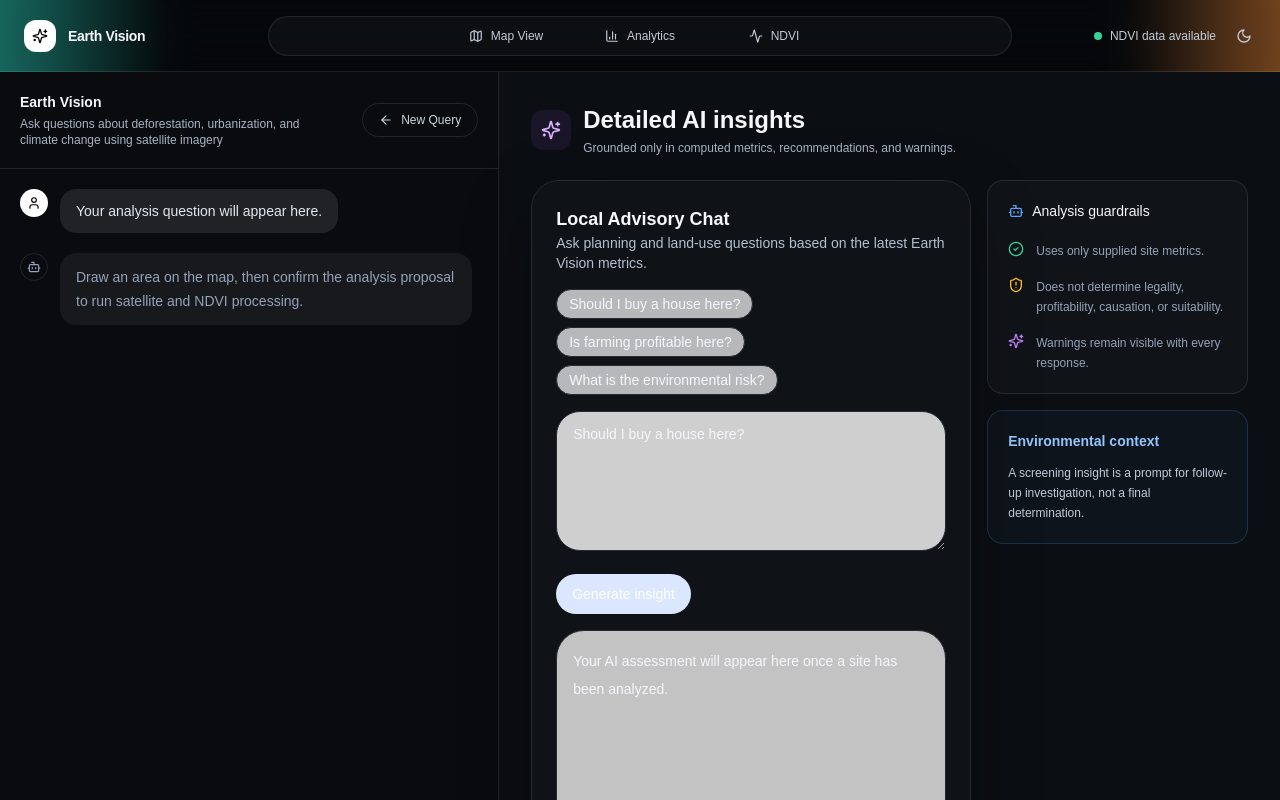
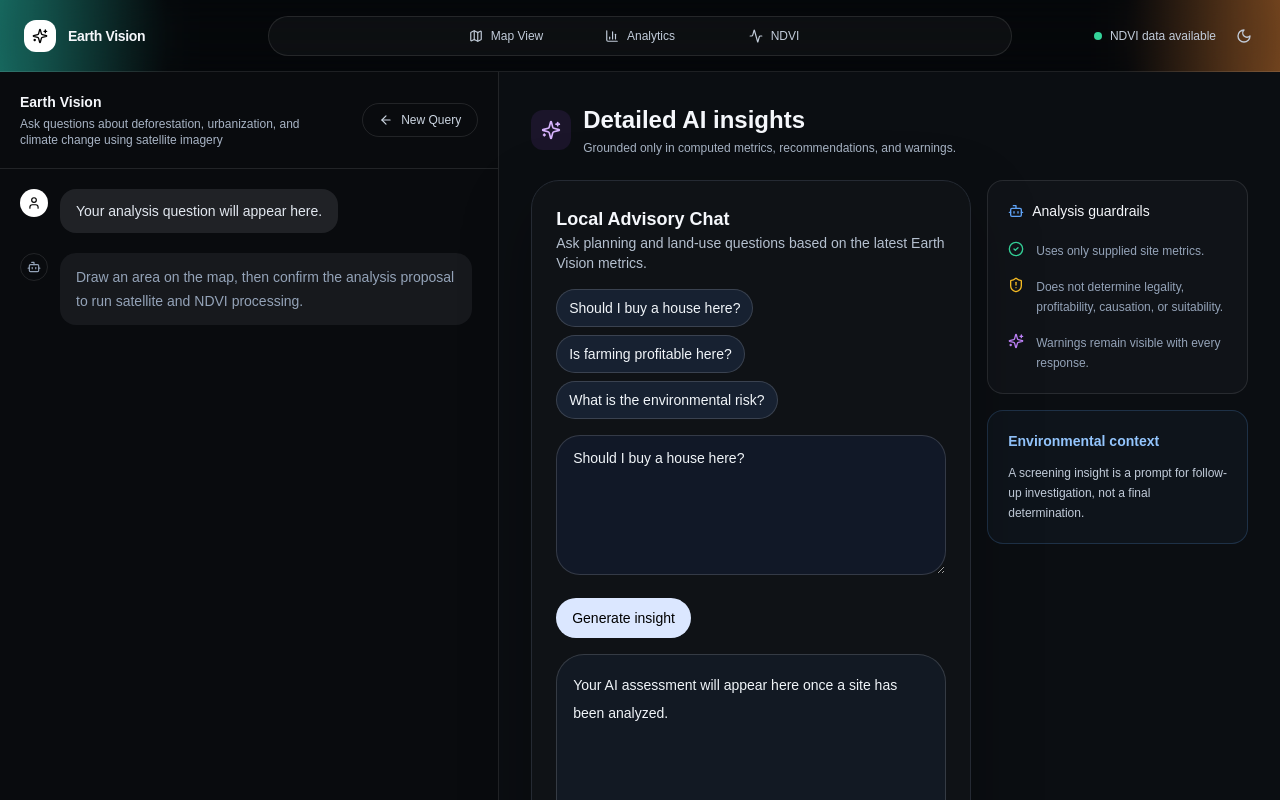
Before and after one commit to aarnav2k5/earth_vision, a Next.js app in the folder frontend/: page /ai-chat in a window 1280 px wide. Shown: the top 800 px of the page. Built offline with nearby package versions, Linux system fonts and the light colour scheme; no server answers.

Commit message:
fix visibility of change highlight comparison component

```diff
--- a/frontend/components/ai-chat-panel.tsx
+++ b/frontend/components/ai-chat-panel.tsx
@@ -78,7 +78,7 @@ export function AiChatPanel() {
               key={item}
               type="button"
               onClick={() => setQuestion(item)}
-              className="rounded-full border border-border bg-white/70 px-3 py-1 text-sm text-foreground hover:bg-white"
+              className="rounded-full border border-white/15 bg-[#172131] px-3 py-2 text-sm text-slate-100 hover:bg-[#233149]"
             >
               {item}
             </button>
@@ -88,12 +88,12 @@ export function AiChatPanel() {
         <Button onClick={handleSubmit} disabled={loading}>
           {loading ? "Thinking..." : "Generate insight"}
         </Button>
-        {analysis ? <details className="rounded-2xl border border-border bg-white/60 p-3 text-xs text-muted">
-          <summary className="cursor-pointer font-medium text-foreground">What is sent to Groq?</summary>
-          <p className="mt-2 leading-5">Only this typed follow-up question and the latest server-generated analysis context are sent: scene IDs and processing version, before/after acquisition dates and cloud cover, before/after NDVI and NDWI means/deltas, vegetation/urban/water percentages, OpenCV image-difference coverage and region count, change intensity, valid AOI coverage, approximate area, thresholds, deterministic recommendations, and warnings. Raw image bytes, preview URLs, masks, and AOI geometry are not sent to the text model.</p>
+        {analysis ? <details className="rounded-2xl border border-white/15 bg-[#121923] p-3 text-xs text-slate-200">
+          <summary className="cursor-pointer font-medium text-white">What is sent to Groq?</summary>
+          <p className="mt-2 leading-5 text-slate-300">Only this typed follow-up question and the latest server-generated analysis context are sent: scene IDs and processing version, before/after acquisition dates and cloud cover, before/after NDVI and NDWI means/deltas, vegetation/urban/water percentages, OpenCV image-difference coverage and region count, change intensity, valid AOI coverage, approximate area, thresholds, deterministic recommendations, and warnings. Raw image bytes, preview URLs, masks, and AOI geometry are not sent to the text model.</p>
         </details> : null}
-        {error ? <p className="text-sm text-red-600">{error}</p> : null}
-        <div className="min-h-[240px] whitespace-pre-line rounded-[28px] border border-border bg-white/75 p-4 text-sm leading-7 text-foreground">
+        {error ? <p className="text-sm text-red-300">{error}</p> : null}
+        <div className="min-h-[240px] whitespace-pre-line rounded-[28px] border border-white/15 bg-[#121923] p-4 text-sm leading-7 text-slate-100">
           {answer || "Your AI assessment will appear here once a site has been analyzed."}
         </div>
       </CardContent>
--- a/frontend/components/change-highlight-comparison.tsx
+++ b/frontend/components/change-highlight-comparison.tsx
@@ -17,7 +17,7 @@ function drawContain(context: CanvasRenderingContext2D, image: HTMLImageElement,
   return { left, top, width: imageWidth, height: imageHeight };
 }
 
-export function ChangeHighlightComparison({ afterUrl, masks, contours }: { afterUrl: string; masks: Mask[]; contours: number[][][] }) {
+export function ChangeHighlightComparison({ afterUrl, masks, contours = [] }: { afterUrl: string; masks: Mask[]; contours?: number[][][] }) {
   const canvasRef = useRef<HTMLCanvasElement>(null);
   const [highlightsEnabled, setHighlightsEnabled] = useState(true);
   const [activeSignals, setActiveSignals] = useState(() => new Set(masks.map((mask) => mask.name)));
@@ -85,10 +85,10 @@ export function ChangeHighlightComparison({ afterUrl, masks, contours }: { after
   return <Card>
     <CardHeader><div><CardTitle>Detected change highlights</CardTitle><CardDescription>OpenCV compares the aligned before and after scenes, then overlays detected pixels and yellow region contours on the after image. Toggle each signal to inspect the evidence.</CardDescription></div></CardHeader>
     <CardContent className="space-y-4">
-      <div className="relative overflow-hidden rounded-[24px] border border-border bg-[#0f1720]"><canvas ref={canvasRef} className="block h-[460px] w-full" aria-label="After satellite image with OpenCV detected change highlights" /><span className="pointer-events-none absolute left-3 top-3 rounded-full bg-white/90 px-3 py-1 text-xs font-semibold text-foreground">After scene · highlighted changes</span></div>
+      <div className="relative overflow-hidden rounded-[24px] border border-border bg-[#0f1720]"><canvas ref={canvasRef} className="block h-[460px] w-full" aria-label="After satellite image with OpenCV detected change highlights" /><span className="pointer-events-none absolute left-3 top-3 rounded-full border border-white/20 bg-[#111827]/95 px-3 py-1 text-xs font-semibold text-white">After scene · highlighted changes</span></div>
       <div className="flex flex-wrap items-center gap-2">
-        <button type="button" onClick={() => setHighlightsEnabled((enabled) => !enabled)} className="inline-flex items-center gap-2 rounded-full border border-border bg-white/70 px-3 py-2 text-xs text-foreground"><Layers3 className="h-3.5 w-3.5" /> {highlightsEnabled ? <Eye className="h-3.5 w-3.5" /> : <EyeOff className="h-3.5 w-3.5" />} {highlightsEnabled ? "Hide highlights" : "Show highlights"}</button>
-        {masks.map((mask) => <button key={mask.name} type="button" onClick={() => toggleSignal(mask.name)} className={`inline-flex items-center gap-2 rounded-full border px-3 py-2 text-xs ${activeSignals.has(mask.name) && highlightsEnabled ? "border-border bg-white text-foreground" : "border-border bg-transparent text-muted"}`}><span className="h-2.5 w-2.5 rounded-full" style={{ backgroundColor: mask.color }} />{mask.name}</button>)}
+        <button type="button" onClick={() => setHighlightsEnabled((enabled) => !enabled)} className="inline-flex items-center gap-2 rounded-full border border-white/15 bg-[#172131] px-3 py-2 text-xs font-medium text-slate-100 hover:bg-[#233149]"><Layers3 className="h-3.5 w-3.5" /> {highlightsEnabled ? <Eye className="h-3.5 w-3.5" /> : <EyeOff className="h-3.5 w-3.5" />} {highlightsEnabled ? "Hide highlights" : "Show highlights"}</button>
+        {masks.map((mask) => <button key={mask.name} type="button" onClick={() => toggleSignal(mask.name)} className={`inline-flex items-center gap-2 rounded-full border px-3 py-2 text-xs font-medium transition ${activeSignals.has(mask.name) && highlightsEnabled ? "border-blue-300/60 bg-blue-400/20 text-blue-100" : "border-white/15 bg-[#121923] text-slate-300 hover:bg-[#1c2735]"}`}><span className="h-2.5 w-2.5 rounded-full" style={{ backgroundColor: mask.color }} />{mask.name}</button>)}
       </div>
     </CardContent>
   </Card>;
--- a/frontend/components/ui/button.tsx
+++ b/frontend/components/ui/button.tsx
@@ -9,10 +9,10 @@ const buttonVariants = cva(
   {
     variants: {
       variant: {
-        default: "bg-primary text-white hover:bg-primary/90",
+        default: "bg-primary text-black hover:bg-primary/90",
         secondary: "bg-secondary text-foreground hover:bg-secondary/85",
         ghost: "hover:bg-secondary/70 text-foreground",
-        outline: "border border-border bg-white/70 hover:bg-white"
+        outline: "border border-white/15 bg-[#172131] text-slate-100 hover:bg-[#233149]"
       },
       size: {
         default: "h-10 px-4 py-2",
--- a/frontend/components/ui/textarea.tsx
+++ b/frontend/components/ui/textarea.tsx
@@ -9,7 +9,7 @@ const Textarea = React.forwardRef<HTMLTextAreaElement, TextareaProps>(({ classNa
     <textarea
       ref={ref}
       className={cn(
-        "min-h-[140px] w-full rounded-3xl border border-border bg-white/80 px-4 py-3 text-sm text-foreground outline-none placeholder:text-muted focus-visible:ring-2 focus-visible:ring-primary",
+        "min-h-[140px] w-full rounded-3xl border border-white/15 bg-[#111827] px-4 py-3 text-sm text-slate-100 outline-none placeholder:text-slate-400 focus-visible:ring-2 focus-visible:ring-primary",
         className
       )}
       {...props}
```
Also changed, not shown: frontend/app/analytics/page.tsx (+1 -1 lines), 2 other files (tests, documents, lock files or other folders).
